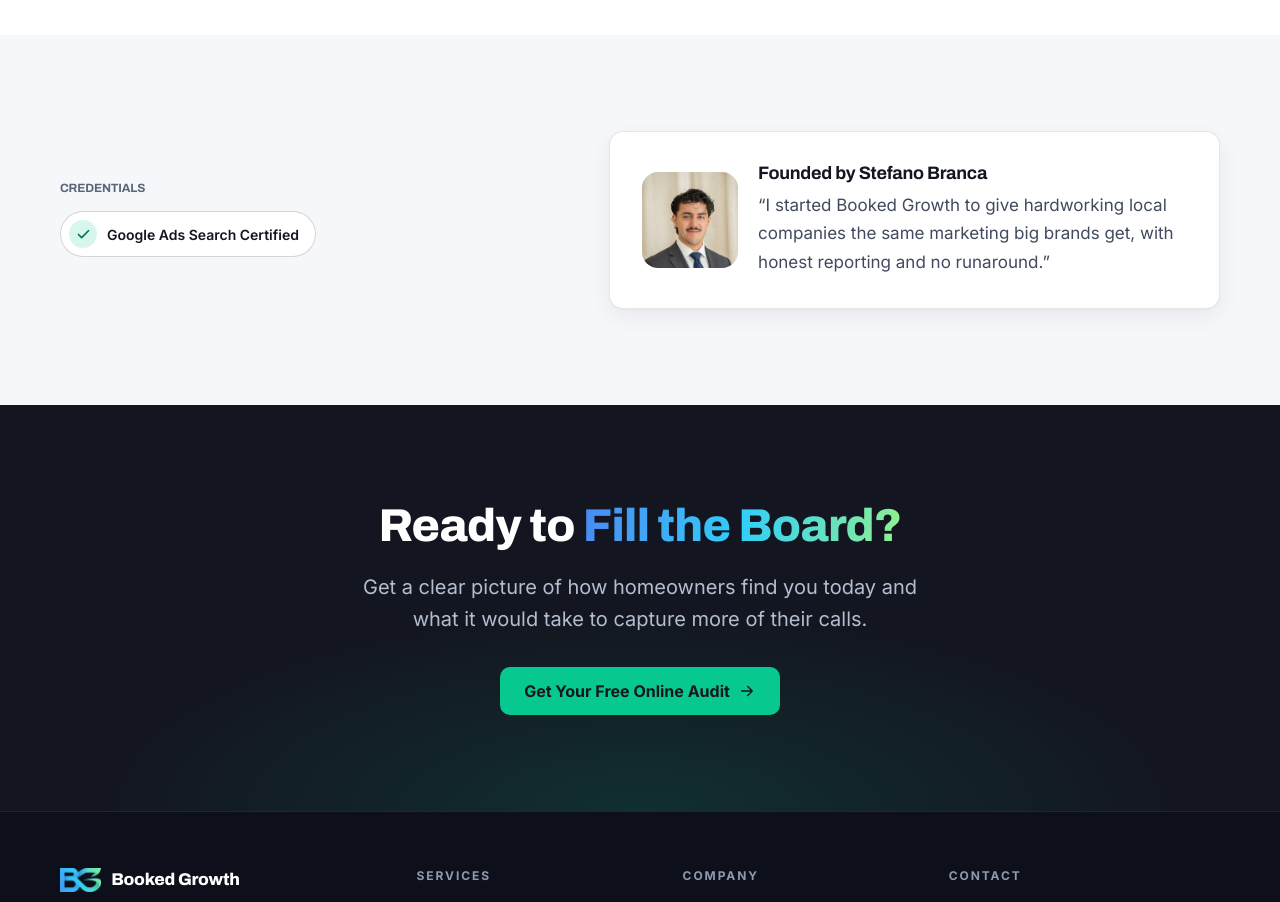
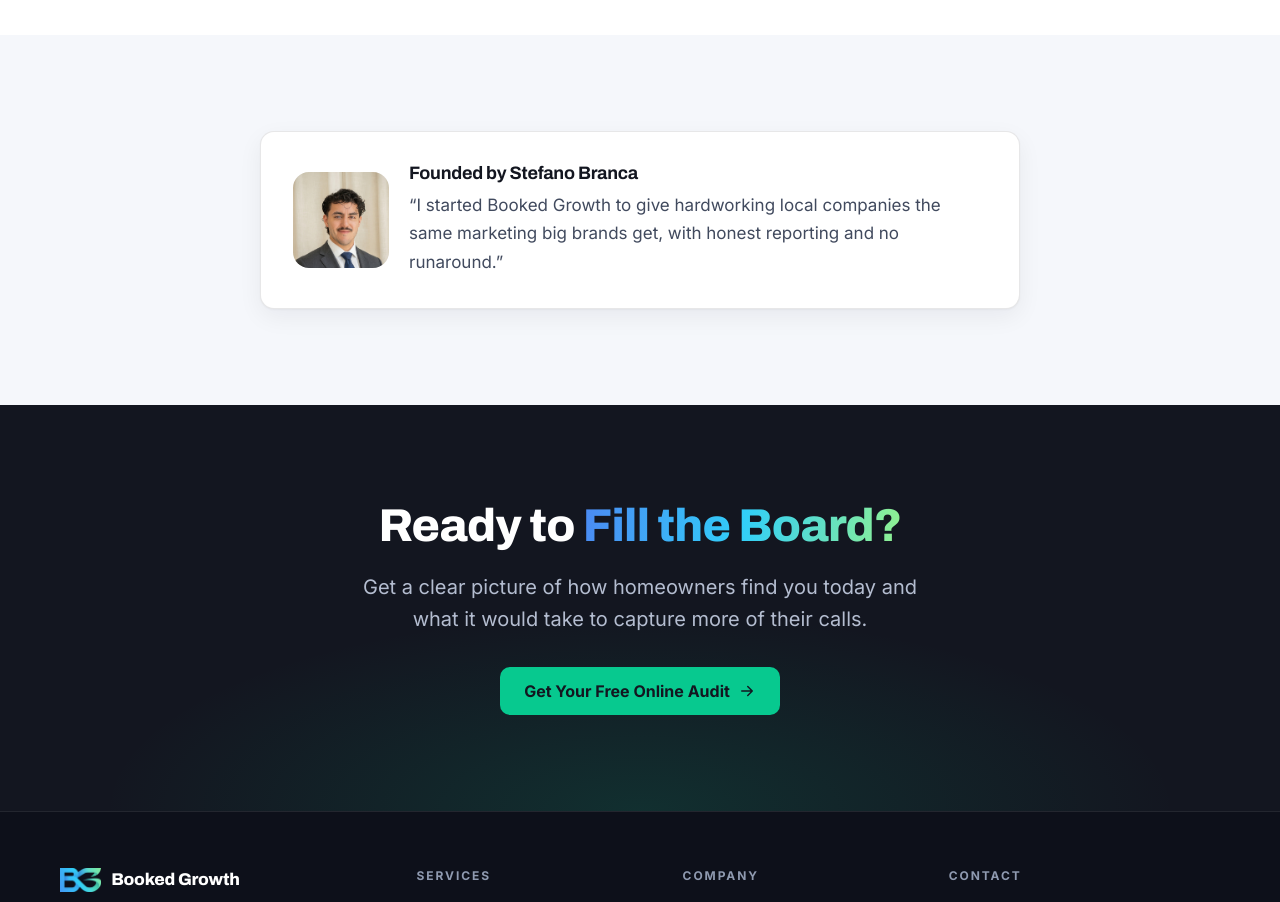
Before and after one commit to Bookedgrowth/booked-growth-hvac, a Next.js app: page /about in a window 1280 px wide. Shown: the part 2920-3822 px from the top of the page. Built offline with nearby package versions, Linux system fonts and the light colour scheme.

Commit message:
About: remove the credentials block, keep the founder note centered
Co-Authored-By: Claude Opus 5.5 <noreply@anthropic.com>

```diff
--- a/app/about/page.tsx
+++ b/app/about/page.tsx
@@ -4,7 +4,6 @@ import { industry, site } from "@/content";
 import { buildMetadata } from "@/lib/seo";
 import PageHero from "@/components/PageHero";
 import ClosingCta from "@/components/ClosingCta";
-import Credentials from "@/components/Credentials";
 import { Headline, RichText } from "@/components/Text";
 import Icon from "@/components/Icon";
 
@@ -81,13 +80,9 @@ export default function AboutPage() {
         </div>
       </section>
 
-      {/* Credentials + founder note */}
-      <section className="section light" aria-labelledby="credentials">
-        <div className="container grid gap-10 lg:grid-cols-[1fr_1.2fr] lg:items-center">
-          <div>
-            <h2 id="credentials" className="text-xs font-bold uppercase tracking-[0.16em] subtle">{a.credentialsH2}</h2>
-            <Credentials className="mt-4" />
-          </div>
+      {/* Founder note */}
+      <section className="section light" aria-label={a.founder.title}>
+        <div className="container-narrow">
           <figure className="card flex flex-col gap-5 sm:flex-row sm:items-center">
             <Image
               src={site.founder.headshot}
--- a/content/industries/hvac.ts
+++ b/content/industries/hvac.ts
@@ -791,7 +791,6 @@ export const hvac: IndustryContent = {
       ],
       linkLabel: "See the full process",
     },
-    credentialsH2: "Credentials",
     founder: {
       title: "Founded by Stefano Branca",
       quote:
--- a/content/industries/types.ts
+++ b/content/industries/types.ts
@@ -229,7 +229,6 @@ export type IndustryContent = {
     principles: { h2: string; items: { icon: string; title: string; body: string }[] };
     whyOnly: { h2: string; body: string[] };
     howWeWork: { h2: string; steps: TitledText[]; linkLabel: string };
-    credentialsH2: string;
     founder: { title: string; quote: string; note: string };
   };
 
```
